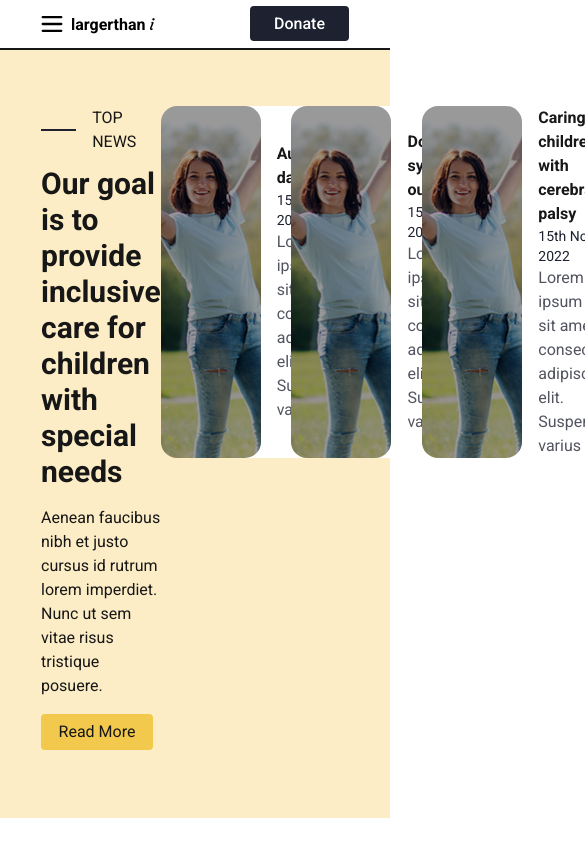
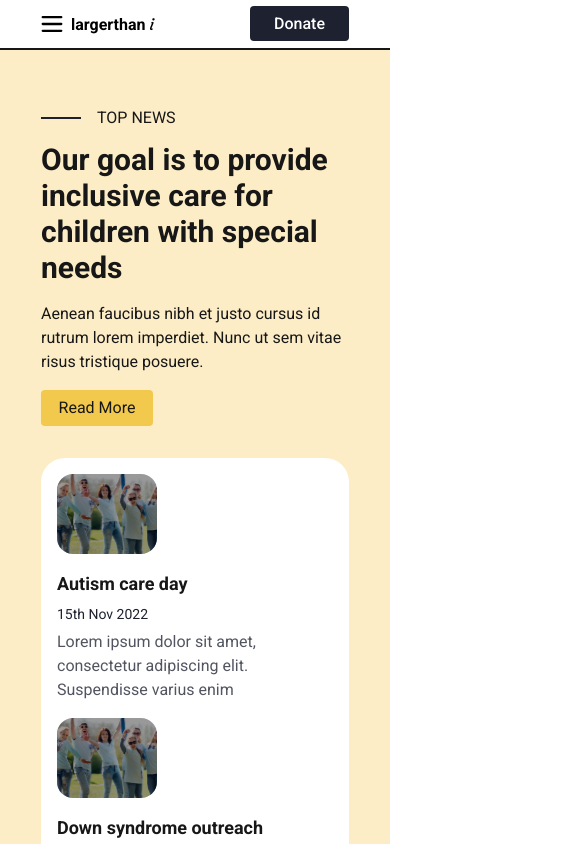
Before and after one commit to stpholise/orphanage, a Next.js app: page /media in a window 390 px wide. Shown: the top 844 px of the page, 585 px wide, since content can reach past the window. Built offline with nearby package versions, Linux system fonts and the light colour scheme.

Commit message:
update media and contact page

```diff
--- a/app/_components/cards/EventsCard.tsx
+++ b/app/_components/cards/EventsCard.tsx
@@ -10,16 +10,16 @@ interface PlanedEvent {
 
 const EventsCard = ( { id, image, title, date, information }  : PlanedEvent) => {
   return (
-      <div className="lg:min-h-40 flex md:flex-row md:flex-col  gap-4 xl:gap-6 lg:gap-4 xl:items-start lg:items-start">
+      <div className="lg:min-h-40 flex md:flex-row xs:flex-row flex-col sm:flex-col gap-4 xl:gap-6 lg:gap-4 xl:items-start lg:items-start">
           <Image
               src={image}
               alt={title}
               width='100'
               height='100'
-              className="rounded-2xl xl:h-36 xl:w-36 lg:w-32  lg:h-32 md:h-20 md:w-20 object-cover"
+              className="rounded-2xl xl:h-36 xl:w-36 lg:w-32  lg:h-32 md:h-20 md:w-20 sm:h-20 sm:w-34  h-20 object-cover"
           />
-          <div className=" flex flex-col items-start justify-center xl:gap-3 lg:gap-1">
-              <h2 className=" "> <Link href='#' className="lg:text-lg font-bold"> {title}</Link></h2>
+          <div className=" flex flex-col items-start justify-center xl:gap-3 lg:gap-1 gap-1.5">
+              <h2 className=" "> <Link href='#' className="lg:text-lg text-lg font-bold"> {title}</Link></h2>
               <h5 className="text-[#1D2130] text-sm">{date}</h5>
               <p className="text-[#525560]">{information}</p>
           </div>
--- a/app/_components/features/ContactForm.tsx
+++ b/app/_components/features/ContactForm.tsx
@@ -37,15 +37,15 @@ const ContactForm = () => {
   };
 
   return (
-    <div className="container mx-auto lg:w-[760px] py-8 my-8">
+    <div className="container mx-auto md:w-[760px] py-8 my-8">
       <Formik
         initialValues={initialValues}
         validationSchema={validation}
         onSubmit={contactFormSubmission}
       >
         {({ isSubmitting, dirty, isValid }) => (
-          <Form className="flex flex-col gap-8">
-            <div className=" grid grid-cols-2 gap-8">
+          <Form className="flex flex-col gap-6 md:gap-8">
+            <div className=" grid grid-cols-1 xs:grid-cols-2 gap-5 md:gap-8">
               <div className=" w-full ">
                 <label
                   htmlFor="firstName"
--- a/app/_components/helpers/EventWrapper.tsx
+++ b/app/_components/helpers/EventWrapper.tsx
@@ -36,7 +36,7 @@ const planedEvents: PlanedEvent[] = [
 
 const EventWrapper = () => {
   return (
-    <div className="xl:w-[590px]  lg:w-[560px] h-fit md:w-96 bg-white rounded-3xl xl:p-8 lg:p-5 md:p-4 flex md:flex-col md:p-4 gap-6">
+    <div className="xl:w-[590px]  lg:w-[560px] h-fit md:w-96 bg-white rounded-3xl xl:p-8 lg:p-5 m flex sm:flex-row flex-col md:flex-col md:p-4 gap-4 p-4 md:gap-6">
       {planedEvents.slice(0, 3).map((event) => (
         <EventsCard
           key={event.id}
--- a/app/contact/page.tsx
+++ b/app/contact/page.tsx
@@ -3,8 +3,8 @@ import SectionHeading from "../_components/helpers/SectionHeading";
 const page = () => {
   return (
     <div className="">
-      <div className="lg:h-[580px] w-full bg-[#FCEDC6] lg:py-16 ">
-        <div className="container mx-auto px-4 md:px-6 flex flex-row lg:gap-28  lg:px-8">
+      <div className="lg:h-[580px] w-full bg-[#FCEDC6] lg:py-16 py-12 ">
+        <div className="container mx-auto px-4 md:px-6 flex flex-col   md:flex-row lg:gap-28  lg:px-8">
           <SectionHeading
             title="Contact us"
             heading=" We'd love to hear from you"
@@ -15,12 +15,12 @@ const page = () => {
           <div className="lg:w-80 h-96 flex flex-col items-stretch lg:gap-8">
             <div className="border-b border-gray-200 h-1/3">
               <h3 className="md:text-xl font-bold mb-4">Let&apos;s talk! </h3>
-              <div className=" flex gap-4 pb-3">
+              <div className=" flex xs:flex-row flex-col gap-4 pb-3">
                 <p className="">+234 09012346514</p>
                 <p>hello@largerthani.com</p>
               </div>
             </div>
-            <div className="h-1/3">
+            <div className="h-1/3 py-6">
               <h3 className="md:text-xl font-bold mb-4">Headoffice</h3>
               <div>
                 <p className="">8 Brewery Drive, Lagos,</p>
--- a/app/media/page.tsx
+++ b/app/media/page.tsx
@@ -8,7 +8,7 @@ const page = () => {
   return (
     <div>
       <div className="bg-[#FCEDC6] py-14">
-        <div className="container mx-auto lg:px-8 md:px-6 px-4 flex lg:gap-14 md:flex-row lg:text-left ">
+        <div className="container mx-auto lg:px-8 md:px-6 px-4 flex lg:gap-14 gap-5 flex-col md:flex-row lg:text-left ">
           <SectionHeading
             title="Top news"
             heading=" Our goal is to provide inclusive care for children with special
```
